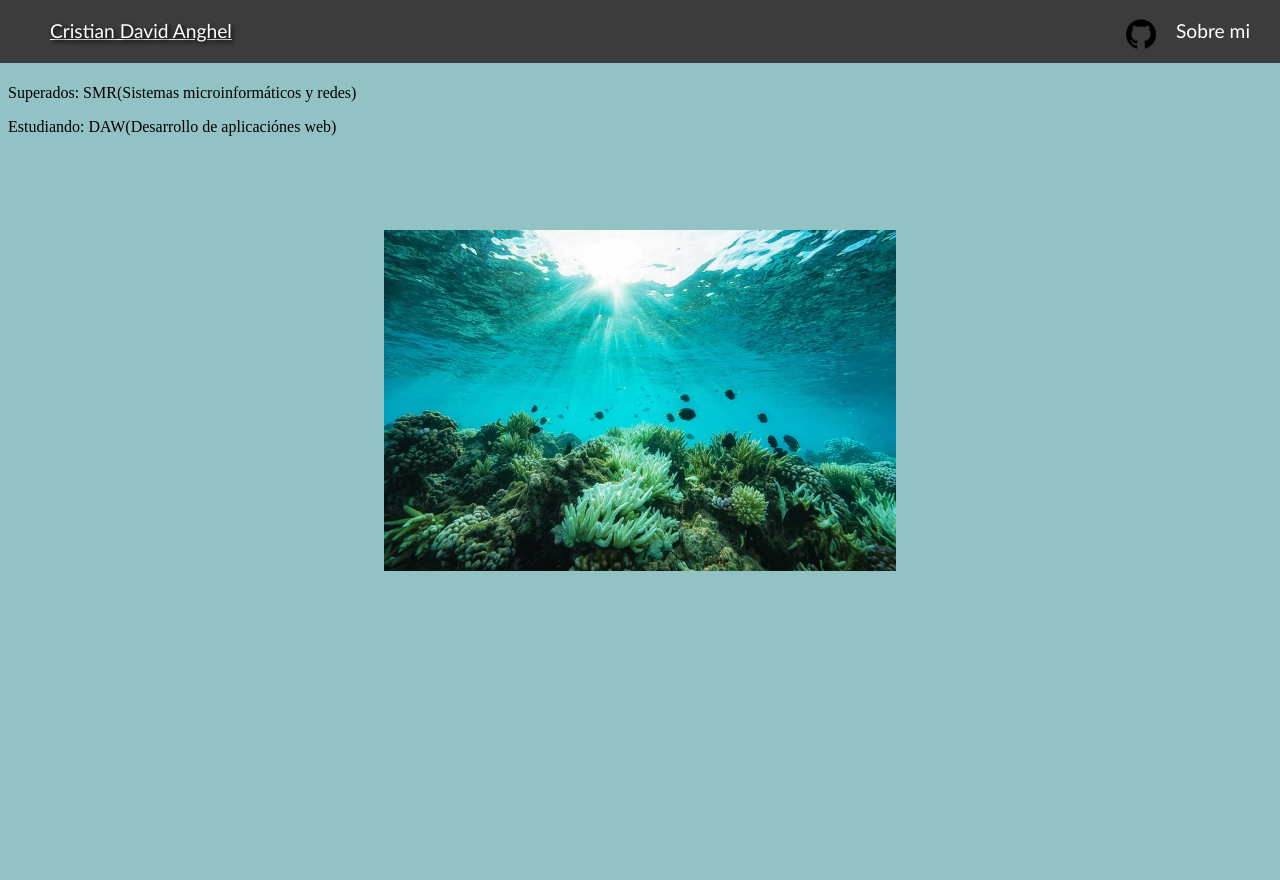
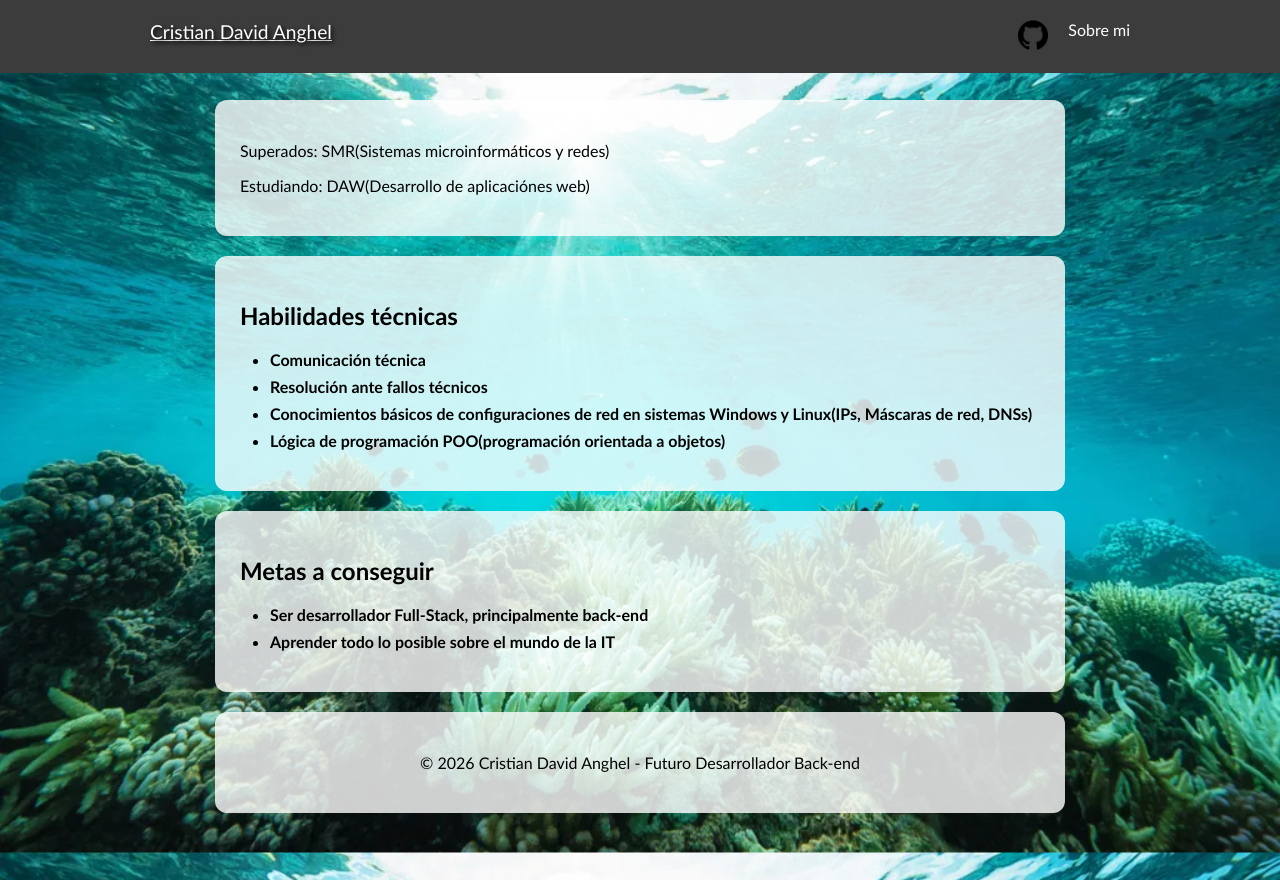
Before and after one commit to DBCris/proyectoHTML, a plain HTML site: page index.html in a window 1280 px wide. Before the commit the page ends 850 px from the top, so only its background shows below. Drawn offline with Linux system fonts and the light colour scheme.

Commit message:
Añadido cajas para decorar las sections, footer, mis habilidades actuales y mis metas

```diff
--- a/index.html
+++ b/index.html
@@ -30,8 +30,26 @@
             <p>Estudiando: DAW(Desarrollo de aplicaciónes web)</p>
         </div>
 
+        <section class="caja">
+            <h1>Habilidades técnicas</h1>
+            <ul>
+                <li><strong>Comunicación técnica</strong></li>
+                <li><strong>Resolución ante fallos técnicos</strong></li>
+                <li><strong>Conocimientos básicos de configuraciones de red en sistemas Windows y Linux(IPs, Máscaras de red, DNSs)</strong></li>
+                <li><strong>Lógica de programación POO(programación orientada a objetos)</strong></li>
+            </ul>
+        </section>
+
+        <section class="caja">
+            <h2>Metas a conseguir</h2>
+            <ol>
+                <li><strong>Ser desarrollador Full-Stack, principalmente back-end</strong></li>
+                <li><strong>Aprender todo lo posible sobre el mundo de la IT</strong></li>
+            </ol>
+        </section>
+
         <footer>
-
+            <p>&copy; 2026 Cristian David Anghel - Futuro Desarrollador Back-end</p>
         </footer>
     </body>
 </html>
--- a/style.css
+++ b/style.css
@@ -1,6 +1,7 @@
-html {
+/* 1. Fondo */
+html, body {
     margin: 0;
-    margin-bottom: 50px;
+    padding: 0;
     height: 100%;
 }
 
@@ -9,42 +10,72 @@ body {
     background-image: url('coral.webp');
     background-position: center center;
     background-repeat: no-repeat;
-    background-size: 40%;
+    background-size: cover; /* Cambiado a cover para que no queden huecos */
     background-attachment: fixed;
-
-    padding-top: 60px; /*Espacio necesario para que body no este detrás de nav*/
+    padding-top: 80px;
+    font-family: 'Gill Sans', 'Gill Sans MT', Calibri, 'Trebuchet MS', sans-serif;
 }
 
-nav {
+/* 2. nav (header) */
+header {
     position: fixed;
     top: 0;
     left: 0;
-    right: 0;
+    width: 100%;
+    background-color: rgba(60, 60, 60, 1);
 
+}
 
-    display: inline-block; /*Colocamos las opciones del nav en la mísma posición sin que cambien de linea*/
-    justify-content: center; /*Centramos el contenido del nav*/
+#menu {
+    max-width: 1000px; /* Alineado con las cajas de abajo */
+    margin: 0 auto;
+    padding: 10px 20px;
+}
 
+nav ul {
+    list-style: none;
+    margin: 0;
+    padding: 0;
+    overflow: hidden;
+}
 
-    background-color: rgba(60, 60, 60);
+nav ul li {
+    float: right;
+    padding: 10px;
     color: white;
-    padding: 0 10px 10px;
+}
 
-    font-family: 'Gill Sans', 'Gill Sans MT', Calibri, 'Trebuchet MS', sans-serif;
+nav ul li#izquierda {
+    float: left;
+    text-shadow: 2px 2px 4px #000000;
+    text-decoration: underline;
     font-size: larger;
 }
 
-#izquierda{
-    float: left; /*La única parte del nav que debe ir a la izquierda*/
-
-    text-shadow: 2px 2px 4px #000000;
-    text-decoration: underline;
-
+/* 3. Cajas blancas */
+.estudios, .caja, footer {
+    max-width: 800px;
+    margin: 20px auto; /* Cajas centradas */
+    background-color: rgba(255, 255, 255, 0.8);
+    padding: 25px;
+    border-radius: 12px;
+    clear: both;
 }
 
-li{
-    float:right;
+/* 4. Listas de las cajas*/
+.caja ul, .caja ol {
+    margin-top: 10px;
+    padding-left: 30px;
+}
 
-    list-style: none; /*No le ponemos marquita a las listas del nav*/
-    padding-right: 20px;
+.caja li {
+    float: none;
+    list-style: disc; /* Recupera los puntos negros */
+    padding-right: 0;
+    margin-bottom: 8px;
+    color: black;
 }
+
+footer {
+    text-align: center;
+}
```
